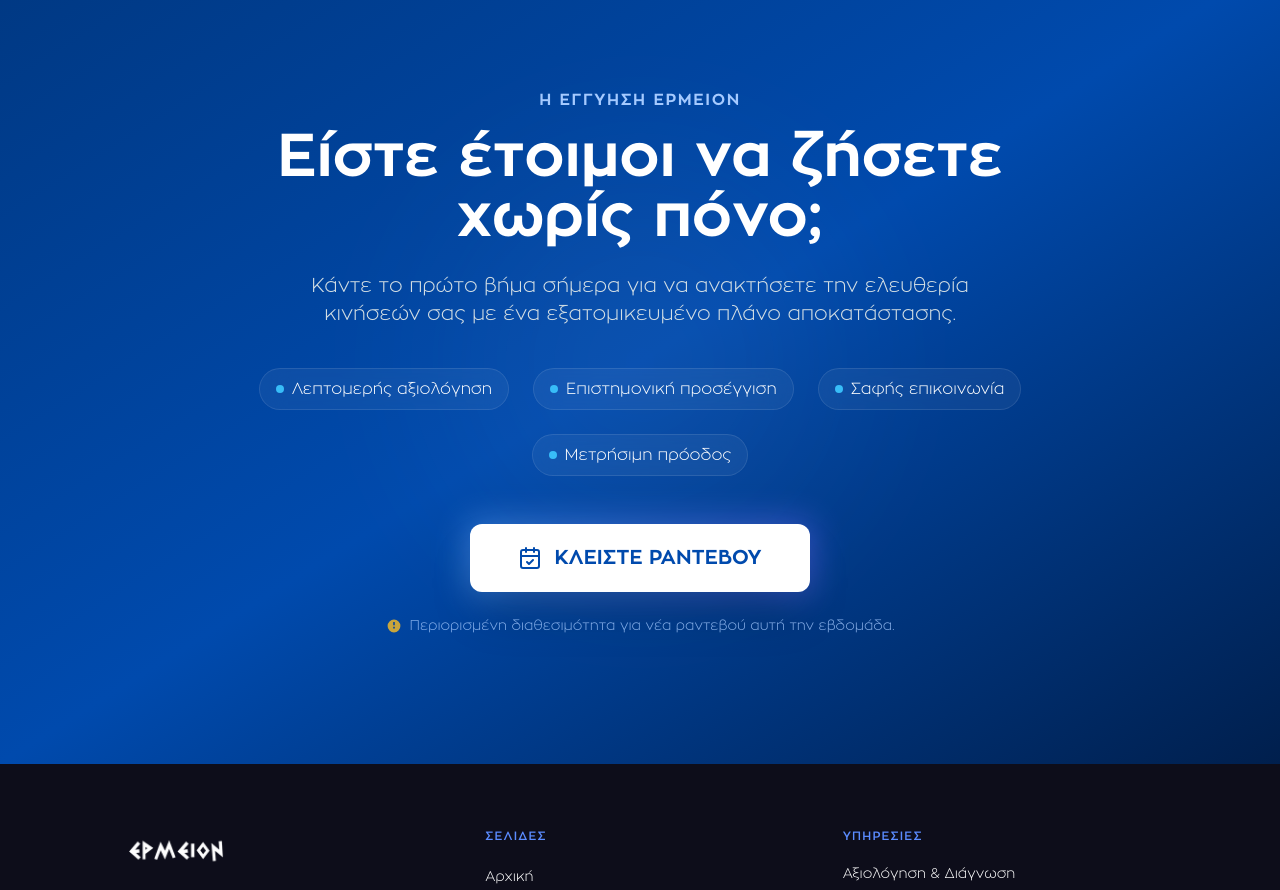
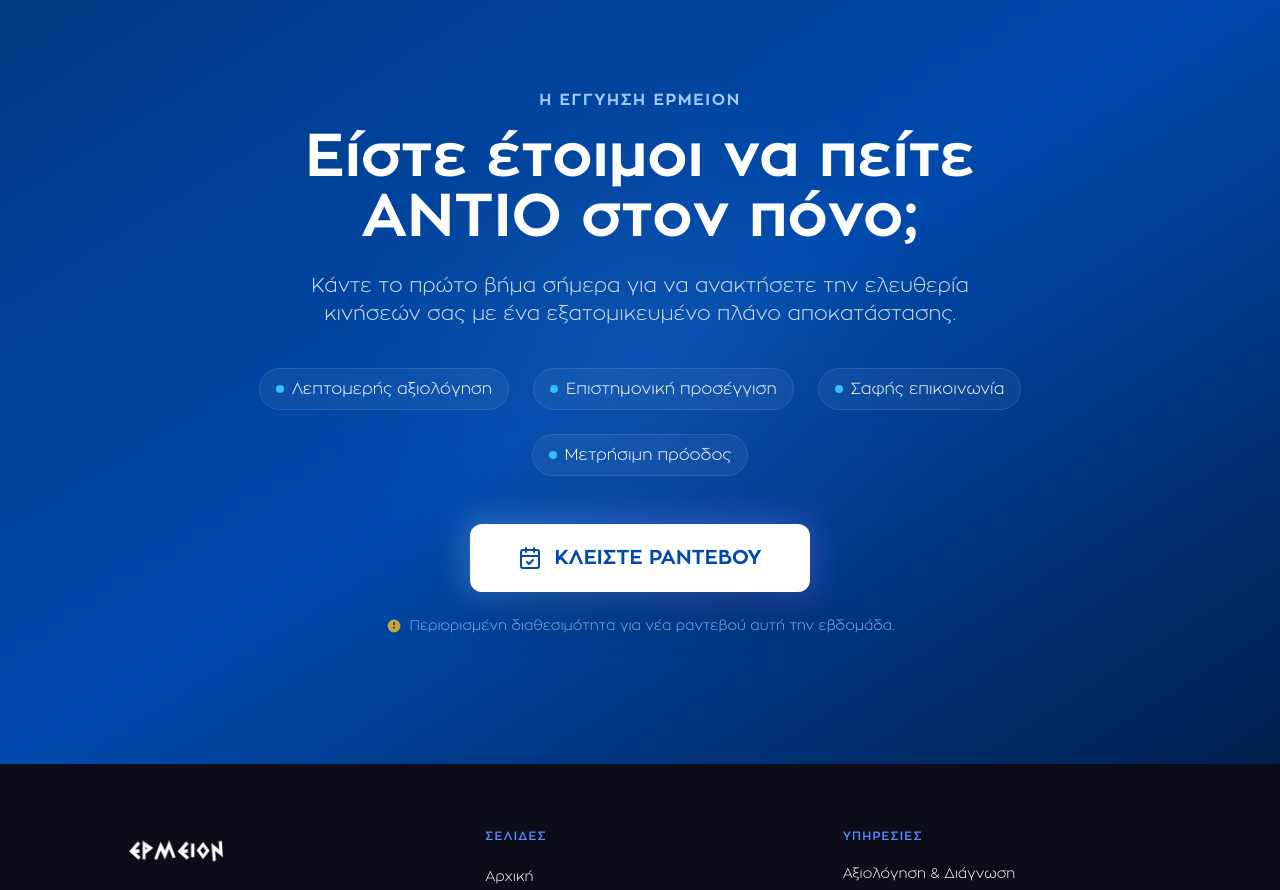
Before and after one commit to Ermeion/ermeion-website, a React (Vite) app: page / in a window 1280 px wide. Shown: the part 10100-10990 px from the top of the page. Built offline with nearby package versions, Linux system fonts and the light colour scheme.

Commit message:
Updated App.tsx

```diff
--- a/src/App.tsx
+++ b/src/App.tsx
@@ -1340,7 +1340,7 @@ function FinalCTASection() {
 
         {/* Dynamic & Persuasive Heading */}
         <h2 className="text-4xl md:text-5xl lg:text-6xl font-black text-white mb-6 leading-tight max-w-3xl">
-          Είστε έτοιμοι να ζήσετε χωρίς πόνο;
+          Είστε έτοιμοι να πείτε ΑΝΤΙΟ στον πόνο;
         </h2>
 
         <p className="text-lg md:text-xl text-[#eaefeb] opacity-90 max-w-2xl mb-10 leading-relaxed font-light">
```
